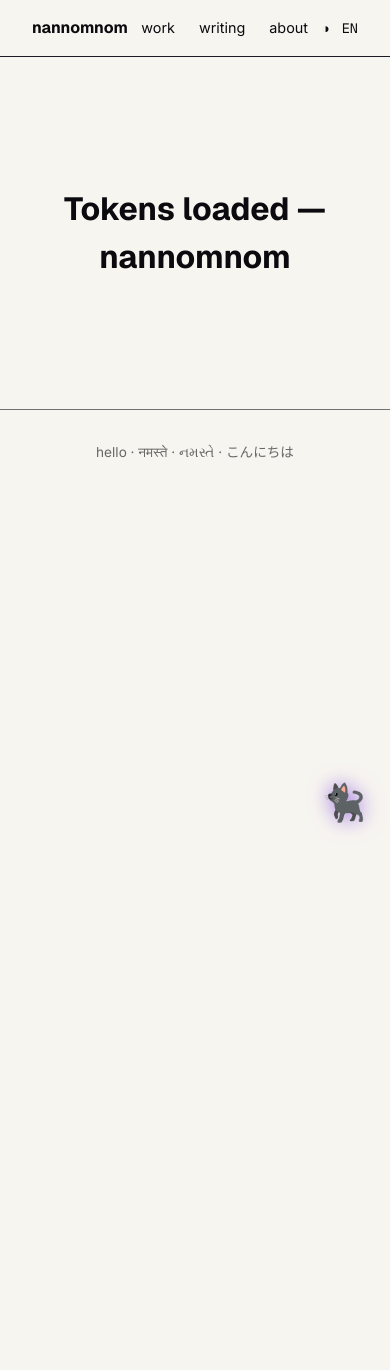
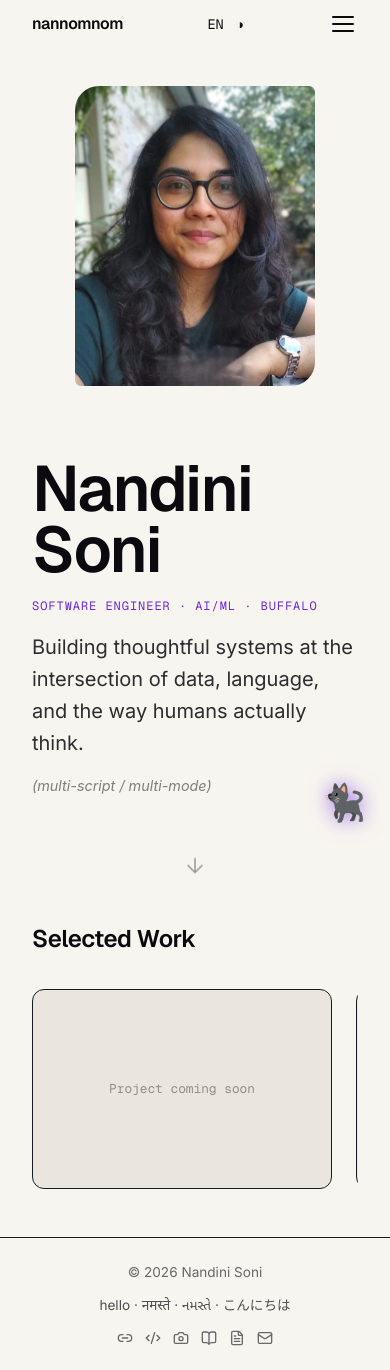
Before and after one commit to Nan0101/Nan0101.github.io, an Astro site: page / in a window 390 px wide. Before the commit the page ends 844 px from the top, so only its background shows below. Built offline with nearby package versions, Linux system fonts and the light colour scheme; Astro itself is replaced by a stand-in of ours; a web font is replaced by a local one.

Commit message:
Hero + Nav + Multi-script Name

```diff
--- a/package.json
+++ b/package.json
@@ -16,6 +16,7 @@
     "astro": "^6.1.8",
     "framer-motion": "^12.38.0",
     "gsap": "^3.15.0",
+    "lucide-react": "^1.8.0",
     "react": "^19.2.5",
     "react-dom": "^19.2.5"
   },
--- /dev/null
+++ b/src/components/HeroPhoto.tsx
@@ -0,0 +1,66 @@
+import { useEffect, useRef, useState } from 'react';
+import { motion, useMotionValue, useSpring, useTransform } from 'framer-motion';
+
+export default function HeroPhoto() {
+  const [imgError, setImgError] = useState(false);
+  const containerRef = useRef<HTMLDivElement>(null);
+  const rawX = useMotionValue(0);
+  const rawY = useMotionValue(0);
+  const rotateX = useSpring(useTransform(rawY, [-0.5, 0.5], [2, -2]), { stiffness: 100, damping: 25 });
+  const rotateY = useSpring(useTransform(rawX, [-0.5, 0.5], [-2, 2]), { stiffness: 100, damping: 25 });
+
+  useEffect(() => {
+    function onMouseMove(e: MouseEvent) {
+      const el = containerRef.current;
+      if (!el) return;
+      const rect = el.getBoundingClientRect();
+      rawX.set((e.clientX - rect.left) / rect.width - 0.5);
+      rawY.set((e.clientY - rect.top) / rect.height - 0.5);
+    }
+    function onMouseLeave() {
+      rawX.set(0);
+      rawY.set(0);
+    }
+    const el = containerRef.current;
+    el?.addEventListener('mousemove', onMouseMove);
+    el?.addEventListener('mouseleave', onMouseLeave);
+    return () => {
+      el?.removeEventListener('mousemove', onMouseMove);
+      el?.removeEventListener('mouseleave', onMouseLeave);
+    };
+  }, [rawX, rawY]);
+
+  const frameStyle: React.CSSProperties = {
+    borderRadius: 'var(--radius-lg) var(--radius-sm) var(--radius-lg) var(--radius-sm)',
+    overflow: 'hidden',
+    width: '100%',
+    aspectRatio: '4 / 5',
+  };
+
+  return (
+    <div ref={containerRef} style={{ perspective: 800 }}>
+      <motion.div style={{ rotateX, rotateY, transformStyle: 'preserve-3d' }}>
+        {imgError ? (
+          <div
+            style={{
+              ...frameStyle,
+              background: 'linear-gradient(135deg, var(--nebula-plum), var(--nebula-violet), var(--nebula-magenta))',
+            }}
+          />
+        ) : (
+          <img
+            src="/photos/hero.jpg"
+            alt="Nandini Soni"
+            onError={() => setImgError(true)}
+            style={{
+              ...frameStyle,
+              display: 'block',
+              objectFit: 'cover',
+              width: '100%',
+            }}
+          />
+        )}
+      </motion.div>
+    </div>
+  );
+}
--- /dev/null
+++ b/src/components/LangToggle.tsx
@@ -0,0 +1,37 @@
+import { useEffect, useState } from 'react';
+
+export default function LangToggle() {
+  const [lang, setLang] = useState<'en' | 'ja'>('en');
+
+  useEffect(() => {
+    const saved = localStorage.getItem('lang') as 'en' | 'ja' | null;
+    if (saved) {
+      setLang(saved);
+      document.documentElement.dataset.lang = saved;
+    }
+  }, []);
+
+  function toggle() {
+    const next = lang === 'en' ? 'ja' : 'en';
+    setLang(next);
+    document.documentElement.dataset.lang = next;
+    localStorage.setItem('lang', next);
+  }
+
+  return (
+    <button
+      onClick={toggle}
+      style={{
+        fontFamily: 'var(--font-mono)',
+        fontSize: '0.85rem',
+        cursor: 'pointer',
+        background: 'transparent',
+        border: 'none',
+        color: 'var(--fg)',
+        padding: 0,
+      }}
+    >
+      {lang === 'en' ? 'EN' : 'JA'}
+    </button>
+  );
+}
--- /dev/null
+++ b/src/components/NameCycle.tsx
@@ -0,0 +1,72 @@
+import { useEffect, useRef, useState } from 'react';
+import { AnimatePresence, motion } from 'framer-motion';
+
+interface Props {
+  en?: string;
+  hi?: string;
+  gu?: string;
+  ja?: string;
+}
+
+const FONTS = [
+  'var(--font-display)',
+  'var(--font-devanagari)',
+  'var(--font-gujarati)',
+  'var(--font-japanese)',
+];
+
+export default function NameCycle({
+  en = 'Nandini Soni',
+  hi = 'नंदिनी',
+  gu = 'નંદિની',
+  ja = 'ナンディニ',
+}: Props) {
+  const scripts = [en, hi, gu, ja];
+  const [current, setCurrent] = useState(0);
+  const intervalRef = useRef<ReturnType<typeof setInterval> | null>(null);
+
+  function start() {
+    if (intervalRef.current) return;
+    intervalRef.current = setInterval(() => {
+      setCurrent(prev => (prev + 1) % scripts.length);
+    }, 400);
+  }
+
+  function stop() {
+    if (intervalRef.current) {
+      clearInterval(intervalRef.current);
+      intervalRef.current = null;
+    }
+    setCurrent(0);
+  }
+
+  useEffect(() => () => { if (intervalRef.current) clearInterval(intervalRef.current); }, []);
+
+  return (
+    <span
+      tabIndex={0}
+      onMouseEnter={start}
+      onMouseLeave={stop}
+      onFocus={start}
+      onBlur={stop}
+      style={{ display: 'inline-block', cursor: 'default', position: 'relative' }}
+      aria-label={en}
+    >
+      <AnimatePresence mode="wait">
+        <motion.span
+          key={current}
+          initial={{ opacity: 0, filter: 'blur(4px)', y: 4 }}
+          animate={{ opacity: 1, filter: 'blur(0px)', y: 0 }}
+          exit={{ opacity: 0, filter: 'blur(4px)', y: -4 }}
+          transition={{ duration: 0.2 }}
+          style={{
+            display: 'block',
+            fontFamily: FONTS[current],
+          }}
+        >
+          {scripts[current]}
+        </motion.span>
+      </AnimatePresence>
+    </span>
+  );
+}
--- /dev/null
+++ b/src/components/Nav.astro
@@ -0,0 +1,244 @@
+---
+import LangToggle from './LangToggle.tsx';
+import ThemeToggle from './ThemeToggle.tsx';
+
+const navPages = ['projects', 'resume', 'blog', 'leadership', 'contact'];
+---
+
+<nav class="site-nav">
+  <a class="nav-logo" href="/">nannomnom</a>
+
+  <ul class="nav-links">
+    {navPages.map(page => (
+      <li>
+        <a href={`/${page}`} class="nav-link">
+          {page}
+          <svg class="squiggle" viewBox="0 0 60 10" preserveAspectRatio="none" aria-hidden="true">
+            <path class="squiggle-path" d="M0,5 Q7.5,1 15,5 Q22.5,9 30,5 Q37.5,1 45,5 Q52.5,9 60,5" />
+          </svg>
+        </a>
+      </li>
+    ))}
+  </ul>
+
+  <div class="nav-actions">
+    <LangToggle client:load />
+    <ThemeToggle client:load />
+  </div>
+
+  <button class="hamburger" aria-label="open menu" aria-expanded="false">
+    <span class="ham-bar"></span>
+    <span class="ham-bar"></span>
+    <span class="ham-bar"></span>
+  </button>
+
+  <div class="mobile-menu" aria-hidden="true">
+    <button class="mobile-close" aria-label="close menu">✕</button>
+    <ul class="mobile-links">
+      {navPages.map(page => (
+        <li><a href={`/${page}`} class="mobile-link">{page}</a></li>
+      ))}
+    </ul>
+    <div class="mobile-actions">
+      <LangToggle client:load />
+      <ThemeToggle client:load />
+    </div>
+  </div>
+</nav>
+
+<style>
+  .site-nav {
+    position: sticky;
+    top: 0;
+    z-index: 50;
+    display: flex;
+    align-items: center;
+    justify-content: space-between;
+    padding: var(--space-3) var(--space-6);
+    transition: background 0.2s, border-color 0.2s, backdrop-filter 0.2s;
+    border-bottom: 1px solid transparent;
+  }
+
+  .site-nav.scrolled {
+    backdrop-filter: blur(12px);
+    -webkit-backdrop-filter: blur(12px);
+    background: color-mix(in srgb, var(--bg) 80%, transparent);
+    border-bottom-color: var(--line);
+  }
+
+  .nav-logo {
+    font-family: var(--font-display);
+    font-weight: 600;
+    letter-spacing: -0.02em;
+    text-decoration: none;
+    color: var(--fg);
+    font-size: 1rem;
+  }
+
+  .nav-links {
+    list-style: none;
+    display: flex;
+    gap: var(--space-5);
+    margin: 0;
+    padding: 0;
+  }
+
+  .nav-link {
+    position: relative;
+    text-decoration: none;
+    color: var(--fg);
+    font-family: var(--font-body);
+    font-size: 0.9rem;
+    padding-bottom: 4px;
+  }
+
+  .squiggle {
+    position: absolute;
+    bottom: -6px;
+    left: 0;
+    width: 100%;
+    height: 10px;
+    overflow: visible;
+    pointer-events: none;
+    opacity: 0;
+    transition: opacity 0.2s;
+  }
+
+  .squiggle-path {
+    fill: none;
+    stroke: var(--accent);
+    stroke-width: 1.5;
+    stroke-linecap: round;
+    stroke-dasharray: 80;
+    stroke-dashoffset: 80;
+    transition: stroke-dashoffset 0.35s ease;
+  }
+
+  .nav-link:hover .squiggle {
+    opacity: 1;
+  }
+
+  .nav-link:hover .squiggle-path {
+    stroke-dashoffset: 0;
+  }
+
+  .nav-actions {
+    display: flex;
+    align-items: center;
+    gap: var(--space-3);
+  }
+
+  .hamburger {
+    display: none;
+    flex-direction: column;
+    gap: 5px;
+    background: transparent;
+    border: none;
+    cursor: pointer;
+    padding: var(--space-1);
+  }
+
+  .ham-bar {
+    display: block;
+    width: 22px;
+    height: 2px;
+    background: var(--fg);
+    border-radius: 2px;
+    transition: transform 0.2s, opacity 0.2s;
+  }
+
+  /* Mobile menu overlay */
+  .mobile-menu {
+    display: none;
+    position: fixed;
+    inset: 0;
+    z-index: 200;
+    background: var(--bg);
+    flex-direction: column;
+    align-items: center;
+    justify-content: center;
+    gap: var(--space-6);
+    opacity: 0;
+    pointer-events: none;
+    transition: opacity 0.2s;
+  }
+
+  .mobile-menu.is-open {
+    opacity: 1;
+    pointer-events: all;
+  }
+
+  .mobile-close {
+    position: absolute;
+    top: var(--space-4);
+    right: var(--space-6);
+    background: transparent;
+    border: none;
+    font-size: 1.4rem;
+    cursor: pointer;
+    color: var(--fg);
+  }
+
+  .mobile-links {
+    list-style: none;
+    margin: 0;
+    padding: 0;
+    display: flex;
+    flex-direction: column;
+    align-items: center;
+    gap: var(--space-5);
+  }
+
+  .mobile-link {
+    font-family: var(--font-display);
+    font-size: 1.8rem;
+    font-weight: 600;
+    text-decoration: none;
+    color: var(--fg);
+    letter-spacing: -0.02em;
+  }
+
+  .mobile-actions {
+    display: flex;
+    gap: var(--space-4);
+    align-items: center;
+  }
+
+  @media (max-width: 767px) {
+    .nav-links { display: none; }
+    .hamburger { display: flex; }
+    .mobile-menu { display: flex; }
+  }
+</style>
+
+<script>
+  const nav = document.querySelector('.site-nav');
+  if (nav) {
+    window.addEventListener('scroll', () => {
+      nav.classList.toggle('scrolled', window.scrollY > 20);
+    }, { passive: true });
+  }
+
+  const hamburger = document.querySelector('.hamburger');
+  const closeBtn = document.querySelector('.mobile-close');
+  const mobileMenu = document.querySelector('.mobile-menu');
+
+  function openMenu() {
+    mobileMenu?.classList.add('is-open');
+    mobileMenu?.setAttribute('aria-hidden', 'false');
+    hamburger?.setAttribute('aria-expanded', 'true');
+  }
+  function closeMenu() {
+    mobileMenu?.classList.remove('is-open');
+    mobileMenu?.setAttribute('aria-hidden', 'true');
+    hamburger?.setAttribute('aria-expanded', 'false');
+  }
+
+  hamburger?.addEventListener('click', openMenu);
+  closeBtn?.addEventListener('click', closeMenu);
+
+  // Close on mobile link click
+  mobileMenu?.querySelectorAll('.mobile-link').forEach(link => {
+    link.addEventListener('click', closeMenu);
+  });
+</script>
--- /dev/null
+++ b/src/components/ScrollReveal.tsx
@@ -0,0 +1,19 @@
+import { motion } from 'framer-motion';
+import type { ReactNode } from 'react';
+
+interface Props {
+  children: ReactNode;
+  delay?: number;
+}
+
+export default function ScrollReveal({ children, delay = 0 }: Props) {
+  return (
+    <motion.div
+      initial={{ opacity: 0, y: 24 }}
+      animate={{ opacity: 1, y: 0 }}
+      transition={{ duration: 0.5, delay, ease: 'easeOut' }}
+    >
+      {children}
+    </motion.div>
+  );
+}
--- /dev/null
+++ b/src/components/SocialLinks.tsx
@@ -0,0 +1,31 @@
+import { Link2, Code2, Camera, BookOpen, FileText, Mail } from 'lucide-react';
+
+const links = [
+  { href: 'https://www.linkedin.com/in/nandini-soni-901bb580/', icon: Link2, label: 'LinkedIn' },
+  { href: 'https://github.com/Nan0101', icon: Code2, label: 'GitHub' },
+  { href: 'https://www.instagram.com/nan.nomnom/', icon: Camera, label: 'Instagram' },
+  { href: 'https://goodreads.com/nannomnom', icon: BookOpen, label: 'Goodreads' },
+  { href: 'https://substack.com/@nannomnom', icon: FileText, label: 'Substack' },
+  { href: 'mailto:nandini_soni1310@yahoo.com', icon: Mail, label: 'Email' },
+];
+
+export default function SocialLinks() {
+  return (
+    <div style={{ display: 'flex', gap: 'var(--space-3)', alignItems: 'center' }}>
+      {links.map(({ href, icon: Icon, label }) => (
+        <a
+          key={label}
+          href={href}
+          aria-label={label}
+          target={href.startsWith('mailto') ? undefined : '_blank'}
+          rel="noopener noreferrer"
+          style={{ color: 'var(--fg)', opacity: 0.6, transition: 'opacity 0.15s', display: 'flex' }}
+          onMouseEnter={e => ((e.currentTarget as HTMLAnchorElement).style.opacity = '1')}
+          onMouseLeave={e => ((e.currentTarget as HTMLAnchorElement).style.opacity = '0.6')}
+        >
+          <Icon size={16} />
+        </a>
+      ))}
+    </div>
+  );
+}
--- a/src/layouts/ProLayout.astro
+++ b/src/layouts/ProLayout.astro
@@ -1,9 +1,10 @@
 ---
 import '../styles/global.css';
-import ThemeToggle from '../components/ThemeToggle.tsx';
+import Nav from '../components/Nav.astro';
 import Portal from '../components/Portal.tsx';
 import Cat from '../components/Cat.tsx';
 import PortalReveal from '../components/PortalReveal.tsx';
+import SocialLinks from '../components/SocialLinks.tsx';
 
 interface Props {
   title?: string;
@@ -28,51 +29,60 @@ const { title = 'nannomnom' } = Astro.props;
     />
   </head>
   <body>
-    <header style="
-      display: flex;
-      align-items: center;
-      justify-content: space-between;
-      padding: var(--space-4) var(--space-6);
-      border-bottom: 1px solid var(--line);
-    ">
-      <a href="/" style="font-family: var(--font-display); font-weight: 700; text-decoration: none; color: var(--fg);">
-        nannomnom
-      </a>
-
-      <nav style="display: flex; gap: var(--space-5); font-family: var(--font-body); font-size: 0.9rem;">
-        <a href="/work" style="color: var(--fg); text-decoration: none;">work</a>
-        <a href="/writing" style="color: var(--fg); text-decoration: none;">writing</a>
-        <a href="/about" style="color: var(--fg); text-decoration: none;">about</a>
-      </nav>
-
-      <div style="display: flex; align-items: center; gap: var(--space-3);">
-        <ThemeToggle client:load />
-        <button
-          aria-label="Switch language"
-          style="font-family: var(--font-mono); font-size: 0.85rem; cursor: pointer;"
-        >
-          EN
-        </button>
-      </div>
-    </header>
+    <Nav />
 
     <main>
       <slot />
     </main>
 
-    <footer style="
-      padding: var(--space-6);
-      border-top: 1px solid var(--line);
-      text-align: center;
-      font-family: var(--font-body);
-      font-size: 0.85rem;
-      color: var(--fg);
-      opacity: 0.6;
-    ">
-      hello · नमस्ते · નમસ્તે · こんにちは
+    <footer>
+      <span style="font-family: var(--font-body); font-size: 0.85rem; opacity: 0.6;">
+        © 2026 Nandini Soni
+      </span>
+      <span style="font-size: 0.85rem; opacity: 0.7;">
+        <span style="font-family: var(--font-body)">hello</span>
+        {' · '}
+        <span style="font-family: var(--font-devanagari)">नमस्ते</span>
+        {' · '}
+        <span style="font-family: var(--font-gujarati)">નમસ્તે</span>
+        {' · '}
+        <span style="font-family: var(--font-japanese)">こんにちは</span>
+      </span>
+      <SocialLinks client:load />
     </footer>
+
     <Portal client:load />
     <Cat client:load />
     <PortalReveal client:load />
   </body>
 </html>
+
+<style>
+  body {
+    min-height: 100vh;
+    display: flex;
+    flex-direction: column;
+  }
+
+  main {
+    flex: 1;
+  }
+
+  footer {
+    padding: var(--space-5) var(--space-6);
+    border-top: 1px solid var(--line);
+    display: flex;
+    align-items: center;
+    justify-content: space-between;
+    flex-wrap: wrap;
+    gap: var(--space-3);
+  }
+
+  @media (max-width: 600px) {
+    footer {
+      flex-direction: column;
+      align-items: center;
+      text-align: center;
+    }
+  }
+</style>
--- a/src/pages/index.astro
+++ b/src/pages/index.astro
@@ -1,20 +1,183 @@
 ---
 import ProLayout from '../layouts/ProLayout.astro';
+import NameCycle from '../components/NameCycle.tsx';
+import HeroPhoto from '../components/HeroPhoto.tsx';
+import ScrollReveal from '../components/ScrollReveal.tsx';
 ---
 
 <ProLayout title="nannomnom">
-  <section style="
-    padding: var(--space-10) var(--space-6);
-    text-align: center;
-  ">
-    <h1 style="
-      font-family: var(--font-display);
-      font-size: clamp(2rem, 6vw, 4rem);
-      font-weight: 700;
-      color: var(--fg);
-      margin: 0;
-    ">
-      Tokens loaded — nannomnom
-    </h1>
+  <section class="hero">
+    <div class="hero-left">
+      <ScrollReveal client:load delay={0}>
+        <h1 class="name">
+          <NameCycle client:load />
+        </h1>
+      </ScrollReveal>
+      <ScrollReveal client:load delay={0.1}>
+        <p class="role">Software Engineer · AI/ML · Buffalo</p>
+      </ScrollReveal>
+      <ScrollReveal client:load delay={0.2}>
+        <p class="pitch">
+          Building thoughtful systems at the intersection of data, language, and the way humans actually think.
+        </p>
+      </ScrollReveal>
+      <ScrollReveal client:load delay={0.3}>
+        <p class="subtext">(multi-script / multi-mode)</p>
+      </ScrollReveal>
+    </div>
+    <div class="hero-right">
+      <ScrollReveal client:load delay={0.15}>
+        <HeroPhoto client:load />
+      </ScrollReveal>
+    </div>
+  </section>
+
+  <div class="scroll-cue" aria-hidden="true">
+    <svg width="24" height="24" viewBox="0 0 24 24" fill="none" stroke="currentColor" stroke-width="1.5">
+      <path d="M12 5v14M5 12l7 7 7-7" stroke-linecap="round" stroke-linejoin="round" />
+    </svg>
+  </div>
+
+  <section class="work">
+    <h2 class="section-title">Selected Work</h2>
+    <div class="cards-row">
+      {[1, 2, 3].map(n => (
+        <div class="project-card">
+          <p class="card-label">Project coming soon</p>
+        </div>
+      ))}
+    </div>
   </section>
 </ProLayout>
+
+<style>
+  .hero {
+    min-height: calc(100vh - 60px);
+    display: grid;
+    grid-template-columns: 60fr 40fr;
+    gap: var(--space-8);
+    align-items: center;
+    padding: var(--space-8);
+    position: relative;
+  }
+
+  .hero-left {
+    display: flex;
+    flex-direction: column;
+    gap: var(--space-4);
+  }
+
+  .name {
+    font-size: clamp(4rem, 10vw, 9rem);
+    font-weight: 600;
+    letter-spacing: -0.03em;
+    line-height: 0.95;
+    margin: 0;
+  }
+
+  .role {
+    font-family: var(--font-mono);
+    font-size: 12px;
+    text-transform: uppercase;
+    letter-spacing: 0.08em;
+    color: var(--nebula-violet);
+    margin: 0;
+  }
+
+  .pitch {
+    font-family: var(--font-body);
+    font-size: 1.25rem;
+    max-width: 48ch;
+    line-height: 1.6;
+    margin: 0;
+    opacity: 0.85;
+  }
+
+  .subtext {
+    font-size: 0.9rem;
+    font-style: italic;
+    opacity: 0.5;
+    margin: 0;
+  }
+
+  .hero-right {
+    display: flex;
+    align-items: center;
+    justify-content: center;
+  }
+
+  .scroll-cue {
+    display: flex;
+    justify-content: center;
+    padding: var(--space-4) 0;
+    opacity: 0.4;
+    color: var(--fg);
+    animation: bounce 1.5s ease-in-out infinite;
+  }
+
+  @keyframes bounce {
+    0%, 100% { transform: translateY(0); }
+    50% { transform: translateY(8px); }
+  }
+
+  .work {
+    padding: var(--space-8);
+  }
+
+  .section-title {
+    font-family: var(--font-display);
+    font-size: clamp(1.5rem, 4vw, 2.5rem);
+    font-weight: 600;
+    letter-spacing: -0.02em;
+    margin: 0 0 var(--space-6);
+  }
+
+  .cards-row {
+    display: flex;
+    gap: var(--space-5);
+    overflow-x: auto;
+    padding-bottom: var(--space-4);
+    scroll-snap-type: x mandatory;
+  }
+
+  .cards-row::-webkit-scrollbar { height: 4px; }
+  .cards-row::-webkit-scrollbar-track { background: var(--paper-dim); }
+  .cards-row::-webkit-scrollbar-thumb { background: var(--line); border-radius: 2px; }
+
+  .project-card {
+    flex: 0 0 300px;
+    height: 200px;
+    background: var(--paper-dim, #EAE6DF);
+    border-radius: var(--radius-md);
+    scroll-snap-align: start;
+    display: flex;
+    align-items: center;
+    justify-content: center;
+    border: 1px solid var(--line);
+  }
+
+  .card-label {
+    font-family: var(--font-mono);
+    font-size: 0.8rem;
+    opacity: 0.4;
+    margin: 0;
+  }
+
+  @media (max-width: 768px) {
+    .hero {
+      grid-template-columns: 1fr;
+      padding: var(--space-6);
+    }
+
+    .hero-right {
+      order: -1;
+      max-width: 240px;
+      margin: 0 auto;
+      width: 100%;
+    }
+
+    .work {
+      padding: var(--space-6);
+    }
+  }
+</style>
```
Also changed, not shown: .claude/settings.local.json, public/photos/hero.jpg (added), 1 other file.
